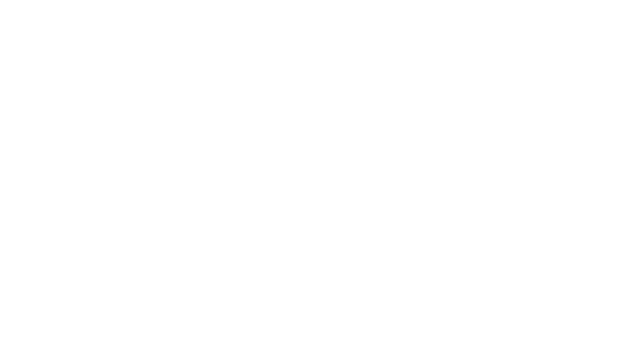
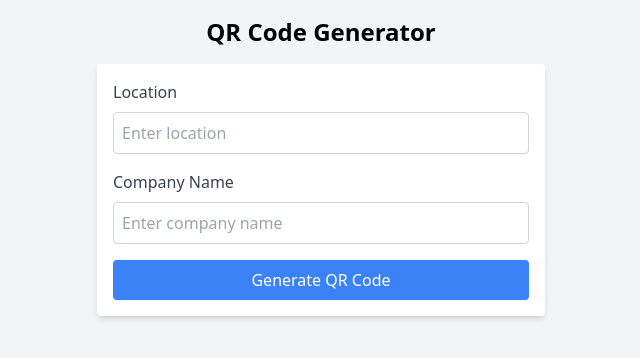
Before and after one commit to zainabkhan9118/SFour00, a React (Vite) app: page /qrcode in a window 1280 px wide. Before the commit this address had no page. Shown: the top 358 px of the page, without its empty margins (319-959 px from the left). Built offline with nearby package versions, Linux system fonts and the light colour scheme.

Commit message:
updated code api hitting succefuly

```diff
--- a/package.json
+++ b/package.json
@@ -13,7 +13,9 @@
     "@fortawesome/fontawesome-free": "^6.7.2",
     "axios": "^1.8.4",
     "firebase": "^11.6.0",
+    "jspdf": "^3.0.1",
     "lucide-react": "^0.484.0",
+    "qrcode.react": "^4.2.0",
     "react": "^18.3.1",
     "react-dom": "^18.3.1",
     "react-icons": "^5.5.0",
--- /dev/null
+++ b/src/components/common/Qrcode.jsx
@@ -0,0 +1,95 @@
+import React, { useState } from "react";
+import { QRCodeCanvas } from "qrcode.react";
+import jsPDF from "jspdf";
+
+const Qrcode = () => {
+  const [location, setLocation] = useState("");
+  const [companyName, setCompanyName] = useState("");
+  const [qrValue, setQrValue] = useState("");
+
+  const handleGenerateQR = () => {
+    if (location && companyName) {
+      setQrValue(`Location: ${location}, Company: ${companyName}`);
+    } else {
+      alert("Please enter both location and company name.");
+    }
+  };
+
+  const handlePrint = () => {
+    const qrCanvas = document.getElementById("qr-code");
+    const dataUrl = qrCanvas.toDataURL();
+    const printWindow = window.open("", "_blank");
+    printWindow.document.write(`<img src="${dataUrl}" alt="QR Code"/>`);
+    printWindow.document.close();
+    printWindow.print();
+  };
+
+  const handleDownloadPDF = () => {
+    const qrCanvas = document.getElementById("qr-code");
+    const dataUrl = qrCanvas.toDataURL("image/png");
+
+    const pdf = new jsPDF();
+    pdf.text("QR Code", 10, 10);
+    pdf.addImage(dataUrl, "PNG", 15, 40, 180, 180);
+    pdf.save("QRCode.pdf");
+  };
+
+  return (
+    <div className="flex flex-col items-center min-h-screen p-4 bg-gray-100">
+      <h1 className="text-2xl font-bold mb-4">QR Code Generator</h1>
+      <div className="w-full max-w-md p-4 bg-white rounded shadow-md">
+        <div className="mb-4">
+          <label className="block text-gray-700 font-medium mb-2">
+            Location
+          </label>
+          <input
+            type="text"
+            value={location}
+            onChange={(e) => setLocation(e.target.value)}
+            className="w-full p-2 border border-gray-300 rounded focus:outline-none focus:ring focus:ring-blue-200"
+            placeholder="Enter location"
+          />
+        </div>
+        <div className="mb-4">
+          <label className="block text-gray-700 font-medium mb-2">
+            Company Name
+          </label>
+          <input
+            type="text"
+            value={companyName}
+            onChange={(e) => setCompanyName(e.target.value)}
+            className="w-full p-2 border border-gray-300 rounded focus:outline-none focus:ring focus:ring-blue-200"
+            placeholder="Enter company name"
+          />
+        </div>
+        <button
+          onClick={handleGenerateQR}
+          className="w-full p-2 bg-blue-500 text-white rounded hover:bg-blue-600"
+        >
+          Generate QR Code
+        </button>
+      </div>
+      {qrValue && (
+        <div className="mt-6 bg-white p-4 rounded shadow-md">
+          <QRCodeCanvas id="qr-code" value={qrValue} size={200} />
+          <div className="flex justify-between mt-4">
+            <button
+              onClick={handlePrint}
+              className="p-2 bg-green-500 text-white rounded hover:bg-green-600"
+            >
+              Print QR Code
+            </button>
+            <button
+              onClick={handleDownloadPDF}
+              className="p-2 bg-red-500 text-white rounded hover:bg-red-600"
+            >
+              Download as PDF
+            </button>
+          </div>
+        </div>
+      )}
+    </div>
+  );
+};
+
+export default Qrcode;
--- a/src/components/user/SideBar.jsx
+++ b/src/components/user/SideBar.jsx
@@ -58,7 +58,7 @@ const Sidebar = () => {
 
       {/* Sidebar component */}
       <div
-        className={`fixed md:static md:translate-x-0 h-screen z-20 bg-[#121D34] text-gray-400 flex flex-col p-5 border rounded-lg transition-transform duration-300 ease-in-out ${
+        className={`fixed md:static md:translate-x-0 min-h-screen z-20 bg-[#121D34] text-gray-400 flex flex-col p-5 border rounded-lg transition-transform duration-300 ease-in-out ${
           isMenuOpen ? 'translate-x-0' : '-translate-x-full'
         } md:min-h-screen md:w-64 w-64`}
       >
--- a/src/context/AppContext.jsx
+++ b/src/context/AppContext.jsx
@@ -5,7 +5,7 @@ export const AppContext = createContext();
 
 export const AppContextProvider = (props) => {
     const [user, setUser] = useState(null);
-    const [role, setRole] = useState(" ");
+    const [role, setRole] = useState(localStorage.getItem("userRole") || null);
 
     const BASEURL = import.meta.env.VITE_BASE_URL;
     const value = {
--- a/src/pages/CreateAccount.jsx
+++ b/src/pages/CreateAccount.jsx
@@ -1,7 +1,7 @@
 import { FaEye, FaEyeSlash, FaFacebook } from "react-icons/fa";
 import { FcGoogle } from "react-icons/fc";
-import { useContext, useState } from "react";
-import { useNavigate } from "react-router-dom";
+import { useContext, useState, useEffect } from "react";
+import { useNavigate, useLocation } from "react-router-dom";
 import { createUserWithEmailAndPassword } from "firebase/auth";
 import axios from "axios";
 import logo from "../assets/images/logo.png";
@@ -10,7 +10,7 @@ import { AppContext } from "../context/AppContext";
 import { auth } from "../config/firebaseConfig";
 
 export default function CreateAccount() {
-  const { BASEURL,setUser,setRole } = useContext(AppContext);
+  const { BASEURL, setUser, setRole } = useContext(AppContext);
   const [showPassword, setShowPassword] = useState(false);
   const [showConfirmPassword, setShowConfirmPassword] = useState(false);
   const [userType, setUserType] = useState("company");
@@ -21,7 +21,16 @@ export default function CreateAccount() {
   const [confirmPassword, setConfirmPassword] = useState("");
   const [companyName, setCompanyName] = useState("");
   const [loading, setLoading] = useState(false);
+
   const navigate = useNavigate();
+  const location = useLocation();
+
+  useEffect(() => {
+    if (location.state?.initialRole) {
+      setUserType(location.state.initialRole);
+    }
+  }, [location.state]);
+
   const handleSubmit = async (e) => {
     e.preventDefault();
 
@@ -38,7 +47,11 @@ export default function CreateAccount() {
     setLoading(true);
     try {
       // 1. Create user in Firebase
-        const userCredential = await createUserWithEmailAndPassword(auth, email, password);
+      const userCredential = await createUserWithEmailAndPassword(
+        auth,
+        email,
+        password
+      );
       const firebaseUser = userCredential.user;
       const firebaseId = firebaseUser.uid;
 
@@ -58,14 +71,18 @@ export default function CreateAccount() {
             };
 
       // 2. Send to backend
-        const response = await axios.post(`${BASEURL}/user`,userData);
+      const response = await axios.post(`${BASEURL}/user`, userData);
 
       // 3. If backend is successful
       if (response.data && response.status === 201) {
         setUser(response.data);
+        console.log(response.data);
+        const userData = response.data.data;
+        // console.log(userData.role);
 
         // Store role in localStorage
-            localStorage.setItem("userRole", setRole(userData.role));
+        setRole(userData.role)
+        localStorage.setItem("userRole", userData.role);
         localStorage.setItem("userEmail", email);
         alert("Account created successfully!");
         navigate("/login");
@@ -184,9 +201,7 @@ export default function CreateAccount() {
                 onChange={(e) => setConfirmPassword(e.target.value)}
               />
               <button
-                onClick={() =>
-                  setShowConfirmPassword(!showConfirmPassword)
-                }
+                onClick={() => setShowConfirmPassword(!showConfirmPassword)}
                 type="button"
                 className="absolute right-3 top-3 text-gray-500"
               >
--- a/src/routes/companyRoutes.jsx
+++ b/src/routes/companyRoutes.jsx
@@ -21,6 +21,7 @@ import InProgressJobDetail from "../components/company/profile/jobs/inprogress/I
 import Completed from "../components/company/profile/jobs/completed/Completed";
 import CompletedJobDetail from "../components/company/profile/jobs/completed/CompletedJobDetail";
 import Notification from "../components/company/Notification/Notification";
+import Qrcode from "../components/common/Qrcode";
 
 const CompanyRoutes = [
   // <Route key="company-login" path="/company-login" element={<CompanyLogin />} />,
@@ -41,7 +42,10 @@ const CompanyRoutes = [
   <Route key="completed-job" path="/completed-job" element={<Completed />} />,
   <Route key="completed-jobDetail" path="/completed-jobDetail" element={<CompletedJobDetail />} />,
   <Route key="faq" path="/faq" element={<FAQ />} />,
-  <Route key="notification" path="/notification" element={<Notification />} />
+  <Route key="notification" path="/notification" element={<Notification />} />,
+  <Route key="qrcode" path="/qrcode" element={<Qrcode/>} />
+
+
 ];
 
 export default CompanyRoutes;
```
Also changed, not shown: src/pages/LoginPage.jsx (+47 -31 lines), 1 other file (tests, documents, lock files or other folders). Lines whose indentation alone changed are shown as unchanged.
